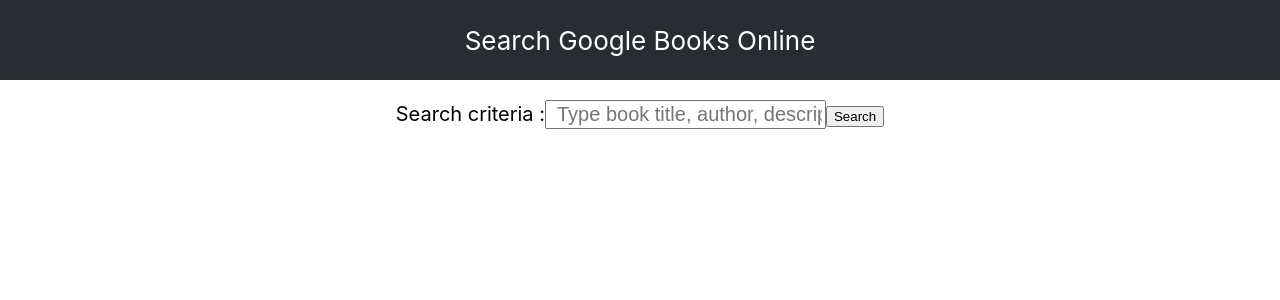
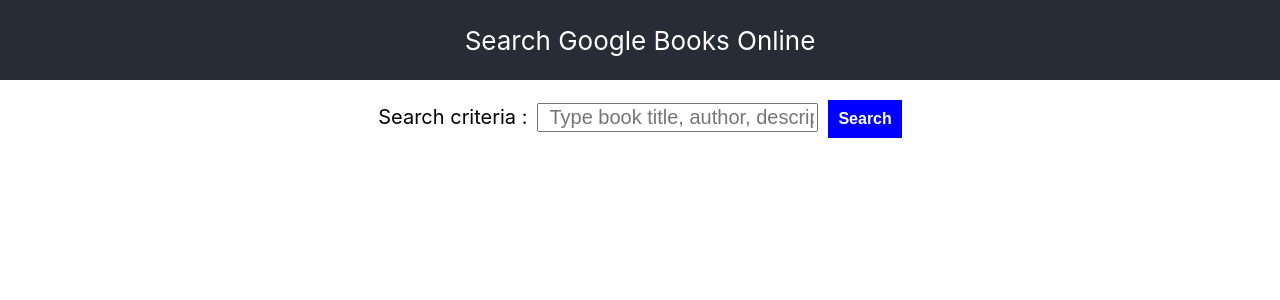
Before and after one commit to weblendir/booksearch, a React (Create React App) app: page / in a window 1280 px wide. Shown: the top 300 px of the page. Built offline with nearby package versions, Linux system fonts and the light colour scheme.

Commit message:
final step
no cover image added for undefined thumbnails

```diff
--- a/src/App.css
+++ b/src/App.css
@@ -16,7 +16,6 @@
 }
 
 .search-books {
-	position: relative;
 	padding-top: 100px;
 	font-size: 20px;
 	text-align: center;
@@ -25,7 +24,10 @@
 	font-size: 20px;
 	padding-left: 10px;
 	text-align: left;
+	margin-left: 10px;
+	margin-right: 10px;
 }
+
 .bookList {
 	padding: 50px;
 	display: block;
@@ -42,6 +44,9 @@
 	text-overflow: ellipsis;
 	text-align: justify;
 }
+.bookitem h5 {
+	margin: 0;
+}
 .bookdescription {
 	white-space: normal;
 	overflow: hidden;
@@ -53,3 +58,15 @@
 	float: left;
 	margin: 20px;
 }
+
+.button {
+	background-color: blue;
+	border: none;
+	color: white;
+	padding: 10px 10px;
+	text-align: center;
+	text-decoration: none;
+	font-size: 16px;
+	font-weight: bold;
+	cursor: pointer;
+}
--- a/src/App.js
+++ b/src/App.js
@@ -26,7 +26,16 @@
 		fetch(`https://www.googleapis.com/books/v1/volumes?q=${searchText}`)
 			.then((response) => response.json())
 			.then((data) => {
-				setBooks(data.items.map((i) => i.volumeInfo));
+				setBooks(
+					data.items.map((i) => {
+						const volumeInfo = { ...i.volumeInfo };
+						if (volumeInfo.imageLinks === undefined) {
+							volumeInfo.imageLinks = { smallThumbnail: "replacement.png" };
+						}
+						return volumeInfo;
+					})
+				);
+				// setBooks(data.items.map((i) => i.volumeInfo));
 				// console.log(books);
 				// books.map((i, ind) => console.log(i));
 			});
@@ -63,7 +72,7 @@
 						<p>
 							<br></br>
 							<img
-								src={book.imageLinks?.smallThumbnail}
+								src={book.imageLinks.smallThumbnail}
 								alt="book descriptions"
 								className="bookimage"></img>
 							Authors :{book.authors}
```
Also changed, not shown: public/replacement.png (added).
